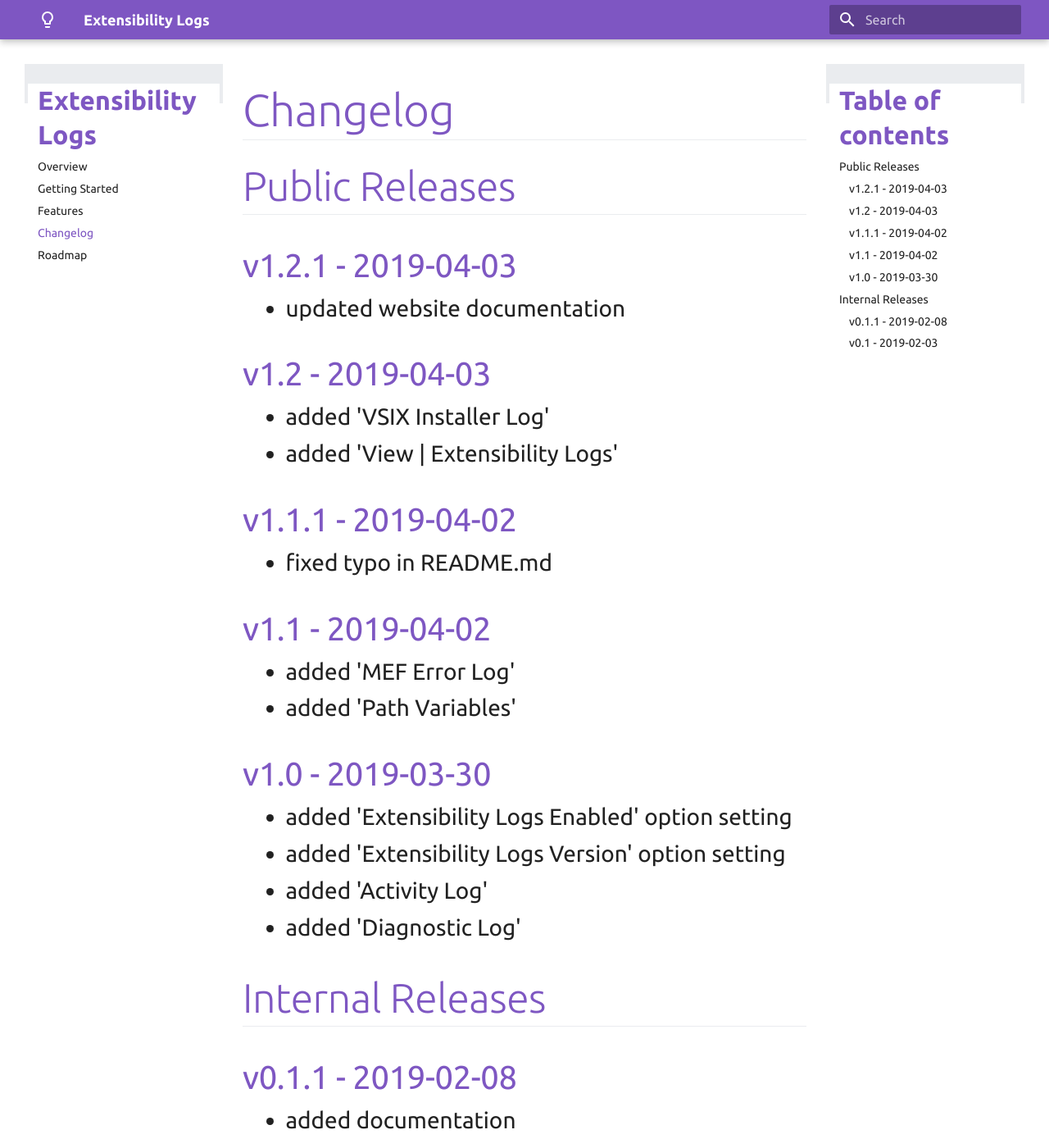
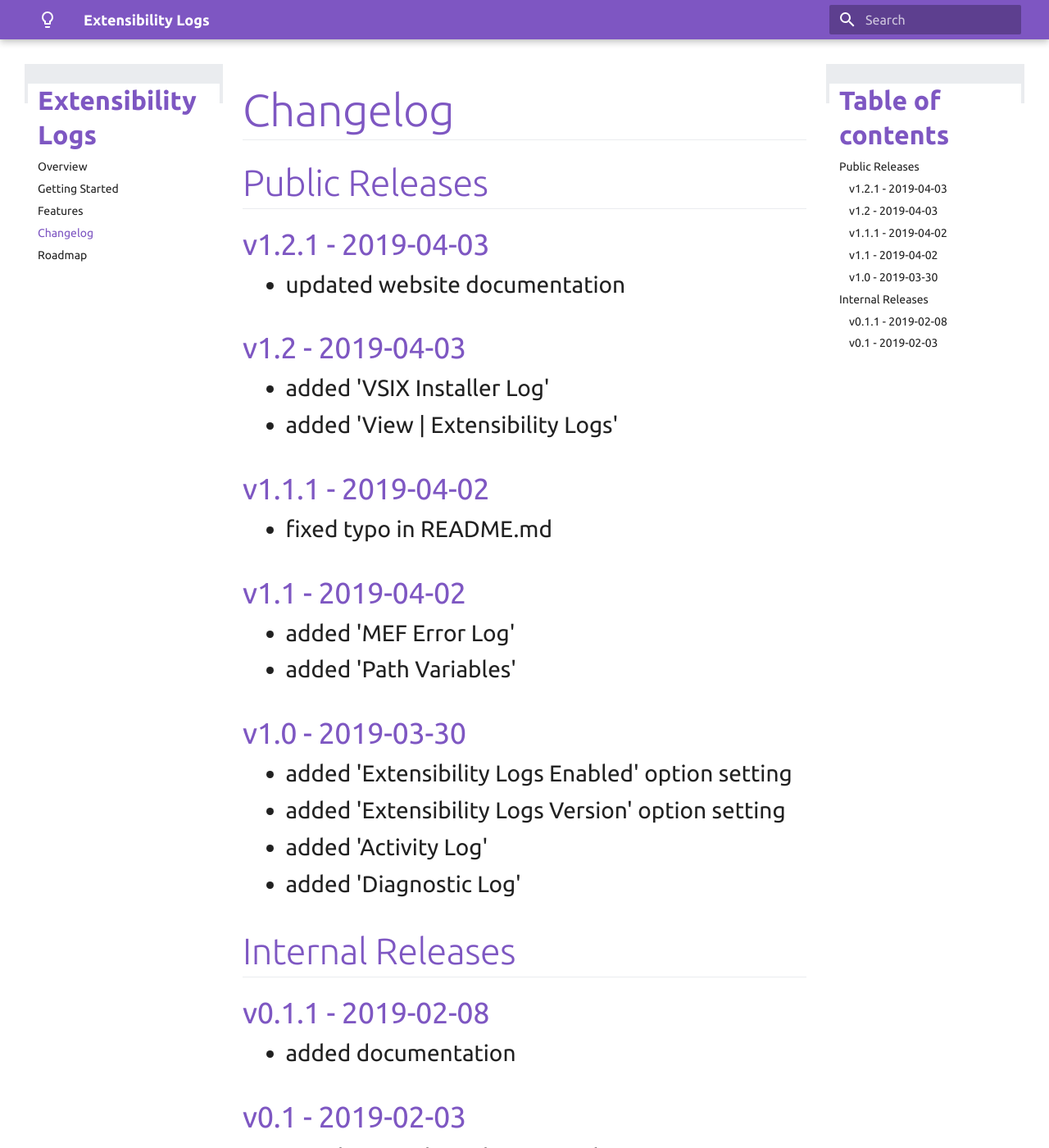
Before and after one commit to luminous-software/extensibility-logs, an MkDocs documentation site: the page built from docs-source/changelog.md, in a window 1280 px wide and 1400 px high. Shown: the whole window at 82% size. Built offline with MkDocs 1.6.1 and Material for MkDocs 9.7.7, drawn with Linux system fonts in a browser that asks for light colours; old or Windows-style settings are respelled for this version of MkDocs.

Commit message:
docs(website): update stylesheet

```diff
--- a/docs-theme/assets/stylesheets/extra.css
+++ b/docs-theme/assets/stylesheets/extra.css
@@ -31,7 +31,8 @@ h1 {
 
 h2 {
     margin-top: 20px !important;
-    font-size: 2.5rem !important;
+    margin-bottom: 5px !important;
+    font-size: 2.25rem !important;
 }
 
 h1, h2 {
@@ -44,11 +45,10 @@ h3 {
     color: #7E57C2 !important;
     margin-top: 16px !important;
     margin-bottom: 0 !important;
-    font-size: 2rem !important;
+    font-size: 1.8rem !important;
 }
 
 article p {
-    /*margin: 8px 0 !important;*/
     font-size: 1.4rem;
 }
 
```
